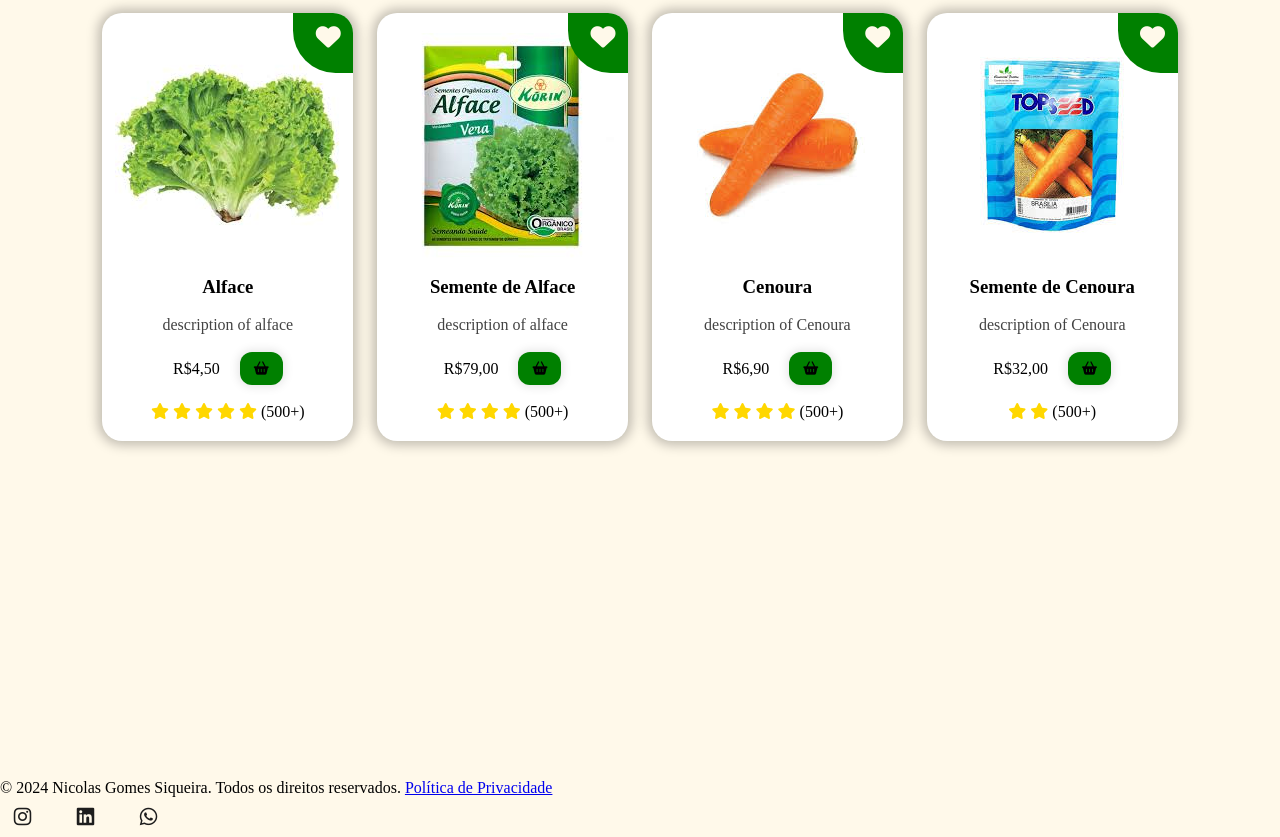
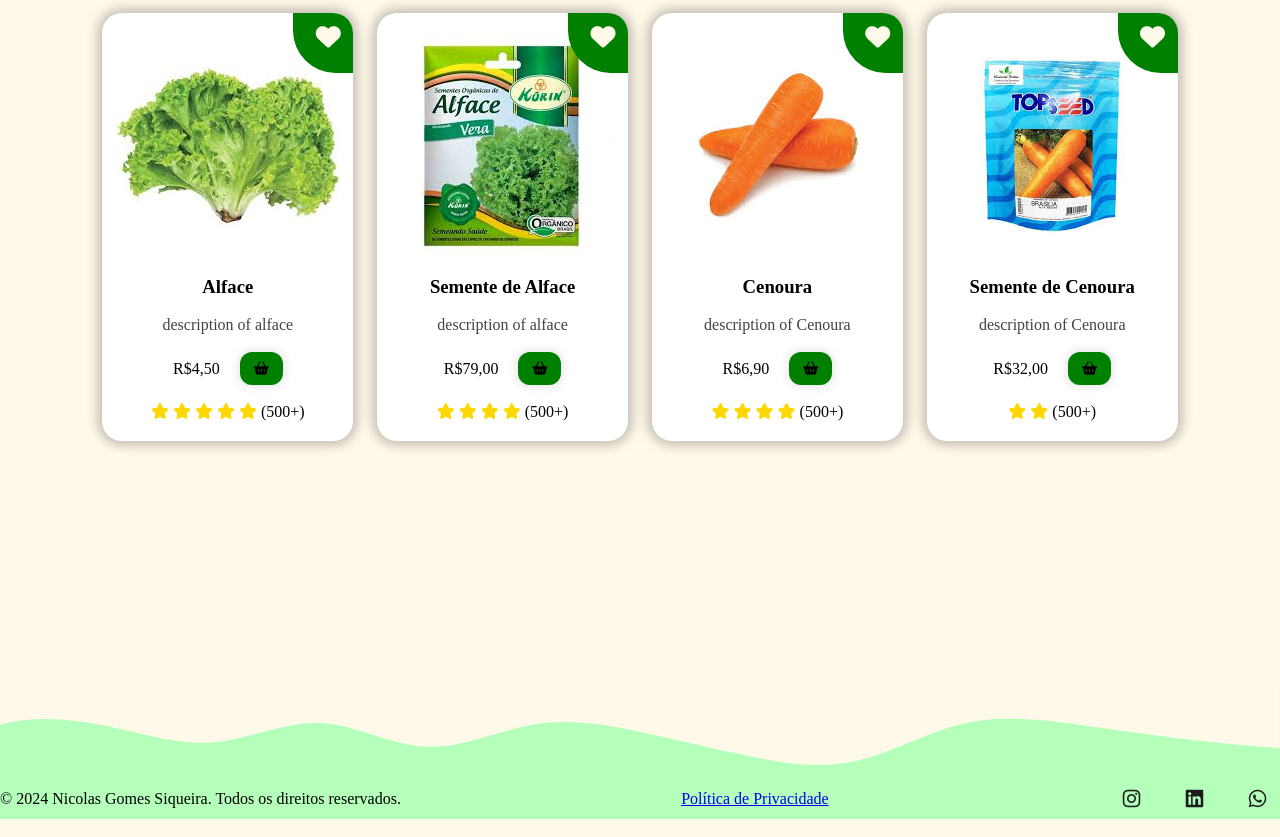
Before and after one commit to Deejetos/Plantativa, a plain HTML site: page Plantativa/index.html in a window 1280 px wide. Shown: the part 1757-2594 px from the top of the page. Drawn offline with nearby package versions, Linux system fonts and the light colour scheme.

Commit message:
Plantativa V4

```diff
--- a/Plantativa/scr/style/footer.css
+++ b/Plantativa/scr/style/footer.css
@@ -0,0 +1,16 @@
+footer{
+    background-color: #b4ffba;
+}
+
+#footer_items {
+    display: flex;
+    flex-wrap: wrap;
+    justify-content: space-between;
+    gap: 10px;
+    align-items: center;
+}
+
+#copyright {
+    color: black;
+    font-weight: 500;
+}
--- a/Plantativa/scr/style/sobre.css
+++ b/Plantativa/scr/style/sobre.css
@@ -15,3 +15,9 @@
     border-radius: 100px;
     height: 200px;
 }
+
+@media screen and (max-width: 430px){
+    #sobre_content img {
+        display: none;
+    }
+}
```
